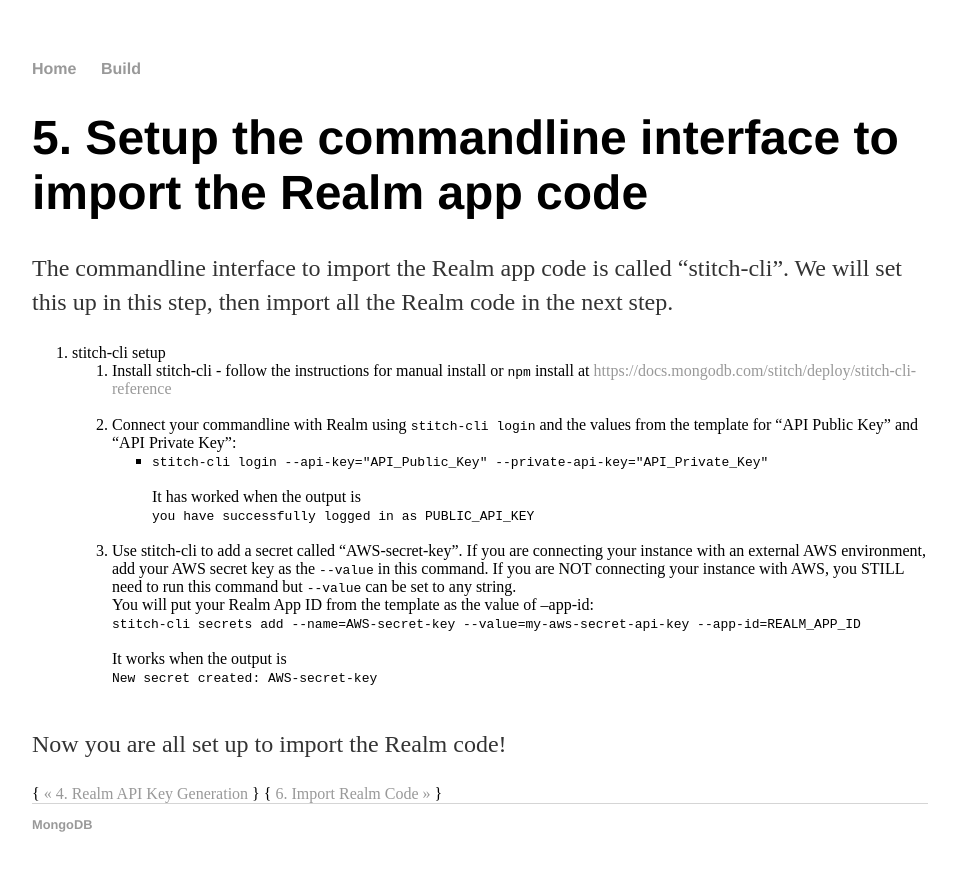
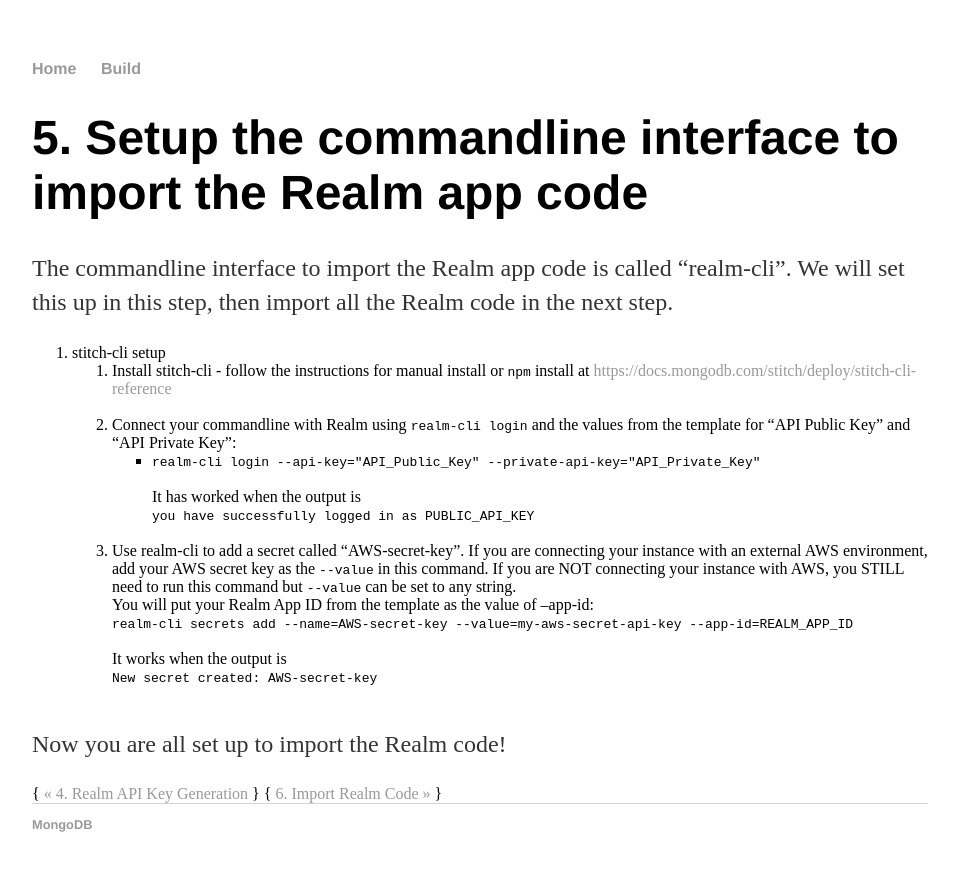
Before and after one commit to WildAid/wildaid.github.io, a Jekyll site: the page built from _posts/2020-06-09-Setup-Commandline-for-Realm-Import.md, in a window 1280 px wide. Shown: the top 871 px of the page, without its empty margins (160-1118 px from the left). Built offline with Jekyll 4.4.1, drawn with Linux system fonts in a browser that asks for light colours.

Commit message:
Update 2020-06-09-Setup-Commandline-for-Realm-Import.md
`stitch-cli` seems to be renamed to `realm-cli`. So I think this updates the guide correctly. However, I will fix if anything is wrong?

Thanks

```diff
--- a/_posts/2020-06-09-Setup-Commandline-for-Realm-Import.md
+++ b/_posts/2020-06-09-Setup-Commandline-for-Realm-Import.md
@@ -5,17 +5,17 @@
 categories: build
 ---
 
-The commandline interface to import the Realm app code is called "stitch-cli". We will set this up in this step, then import all the Realm code in the next step.
+The commandline interface to import the Realm app code is called "realm-cli". We will set this up in this step, then import all the Realm code in the next step.
 
 1. stitch-cli setup
    1. Install stitch-cli - follow the instructions for manual install or `npm` install at <A HREF="https://docs.mongodb.com/stitch/deploy/stitch-cli-reference/" target="_blank">https://docs.mongodb.com/stitch/deploy/stitch-cli-reference</A><BR><BR>
-   1. Connect your commandline with Realm using `stitch-cli login` and the values from the template for "API Public Key" and "API Private Key":<BR>
-   - `stitch-cli login --api-key="API_Public_Key" --private-api-key="API_Private_Key"`<BR><BR>
+   1. Connect your commandline with Realm using `realm-cli login` and the values from the template for "API Public Key" and "API Private Key":<BR>
+   - `realm-cli login --api-key="API_Public_Key" --private-api-key="API_Private_Key"`<BR><BR>
       It has worked when the output is <BR>`you have successfully logged in as PUBLIC_API_KEY`<BR><BR>
 
-   1. Use stitch-cli to add a secret called "AWS-secret-key". If you are connecting your instance with an external AWS environment, add your AWS secret key as the `--value` in this command. If you are NOT connecting your instance with AWS, you STILL need to run this command but `--value` can be set to any string. <BR>
+   1. Use realm-cli to add a secret called "AWS-secret-key". If you are connecting your instance with an external AWS environment, add your AWS secret key as the `--value` in this command. If you are NOT connecting your instance with AWS, you STILL need to run this command but `--value` can be set to any string. <BR>
    You will put your Realm App ID from the template as the value of --app-id:<BR>
-      `stitch-cli secrets add --name=AWS-secret-key --value=my-aws-secret-api-key --app-id=REALM_APP_ID`<BR><BR>
+      `realm-cli secrets add --name=AWS-secret-key --value=my-aws-secret-api-key --app-id=REALM_APP_ID`<BR><BR>
       It works when the output is <BR>`New secret created: AWS-secret-key`<BR><BR>
 
 Now you are all set up to import the Realm code!
```
